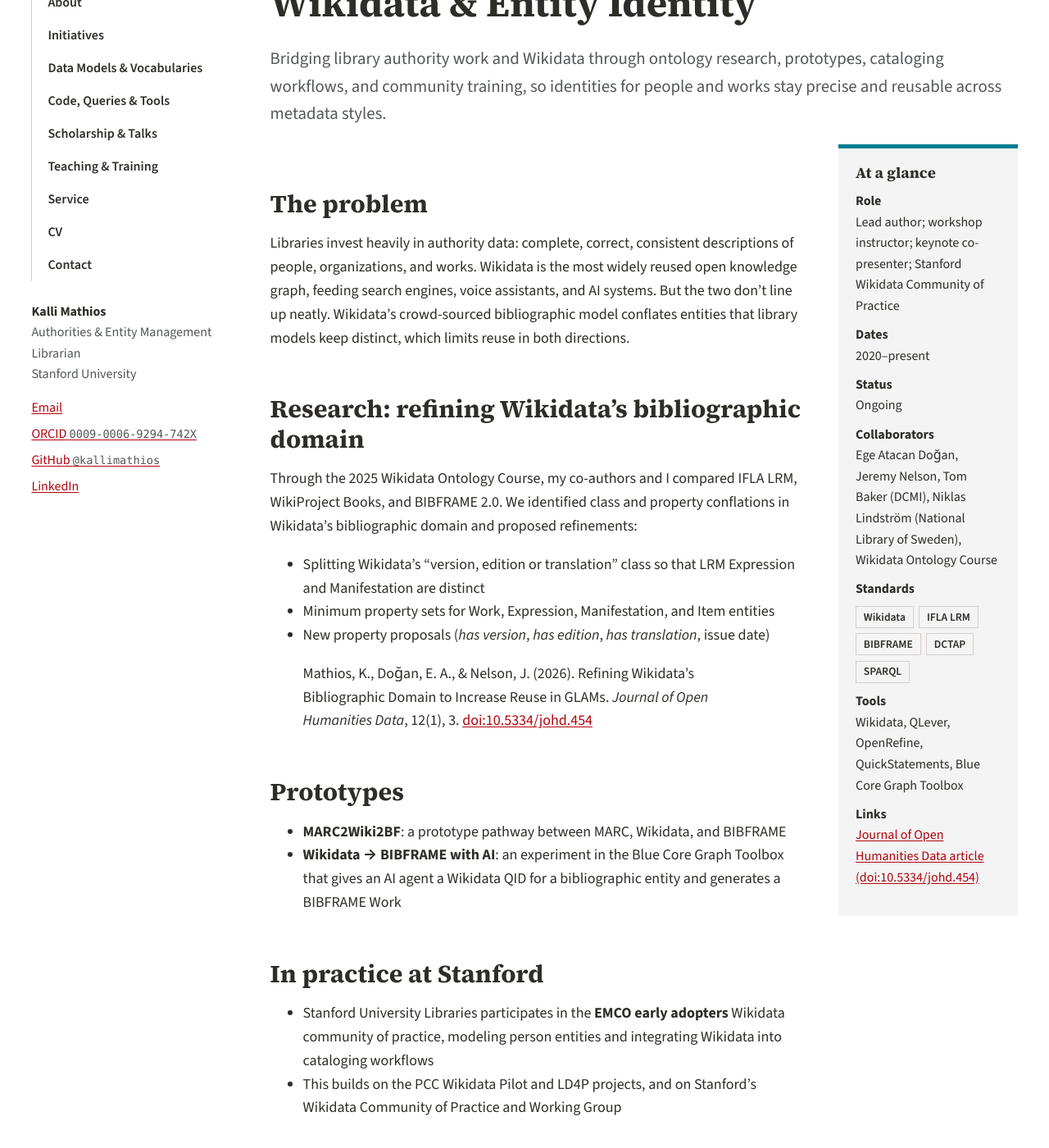
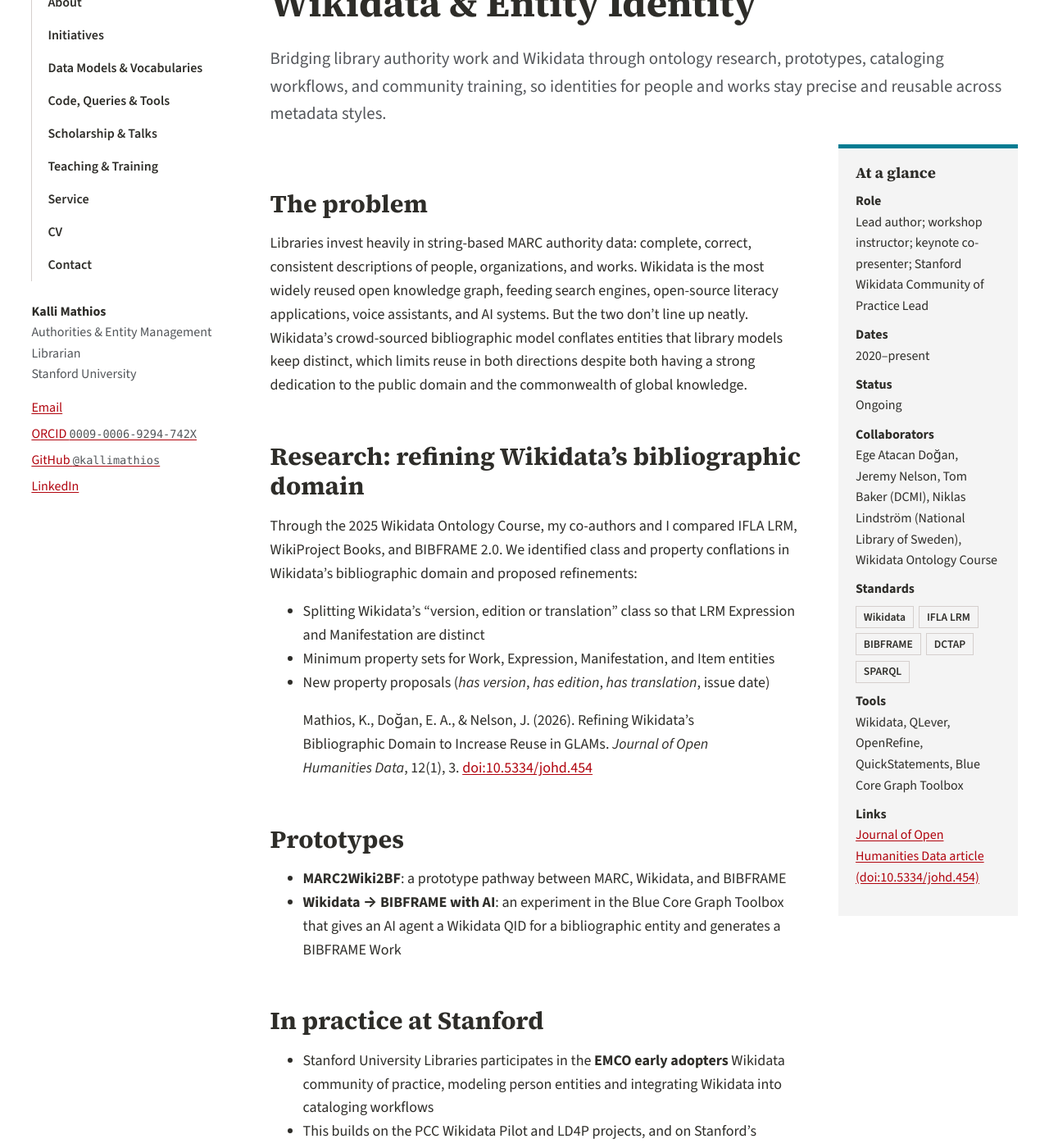
Before and after one commit to kallimathios/kallimathios, a Jekyll site: the page built from _projects/wikidata-entity-identity.md, in a window 1280 px wide and 1400 px high, scrolled down 231 px. Shown: the whole window at 82% size. Built offline with Jekyll 4.4.1, drawn with Linux system fonts in a browser that asks for light colours; some of the changed text lies outside the part shown.

Commit message:
Revise role and enhance problem description
Updated role title and clarified the scope of library authority data in the context of Wikidata.

```diff
--- a/_projects/wikidata-entity-identity.md
+++ b/_projects/wikidata-entity-identity.md
@@ -4,7 +4,7 @@ summary: >-
   Bridging library authority work and Wikidata through ontology research, prototypes,
   cataloging workflows, and community training, so identities for people and works stay
   precise and reusable across metadata styles.
-role: "Lead author; workshop instructor; keynote co-presenter; Stanford Wikidata Community of Practice"
+role: "Lead author; workshop instructor; keynote co-presenter; Stanford Wikidata Community of Practice Lead"
 start: "2020"
 status: "Ongoing"
 collaborators:
@@ -25,11 +25,11 @@ order: 3
 
 ## The problem
 
-Libraries invest heavily in authority data: complete, correct, consistent descriptions of
+Libraries invest heavily in string-based MARC authority data: complete, correct, consistent descriptions of
 people, organizations, and works. Wikidata is the most widely reused open knowledge graph,
-feeding search engines, voice assistants, and AI systems. But the two don't line up neatly.
+feeding search engines, open-source literacy applications, voice assistants, and AI systems. But the two don't line up neatly.
 Wikidata's crowd-sourced bibliographic model conflates entities that library models keep
-distinct, which limits reuse in both directions.
+distinct, which limits reuse in both directions despite both having a strong dedication to the public domain and the commonwealth of global knowledge.
 
 ## Research: refining Wikidata's bibliographic domain
 
@@ -61,7 +61,7 @@ Wikidata's bibliographic domain and proposed refinements:
 
 ## Teaching and community
 
-- **Love Data Week 2026 Wikidata Edit-a-thon** (Stanford): introduction to Wikidata, editing
+- **Love Data Week 2025 and 2026 Wikidata Edit-a-thons** (Stanford): introduction to Wikidata, editing
   ethics, and hands-on contribution
 - **DCMI 2026 workshop, Seoul**: "Wikidata for Open Innovation in Libraries, Industry, and
   Communities", a two-hour session with presentation and edit-a-thon
```
